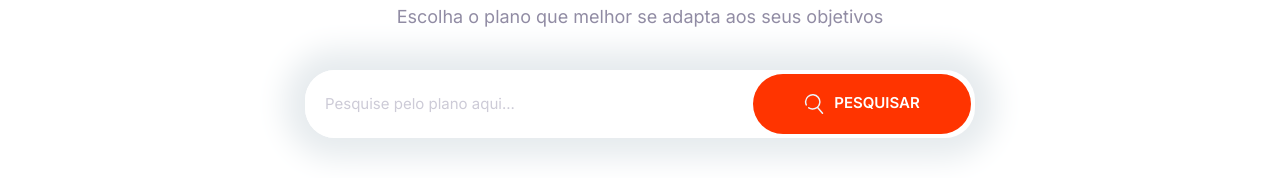
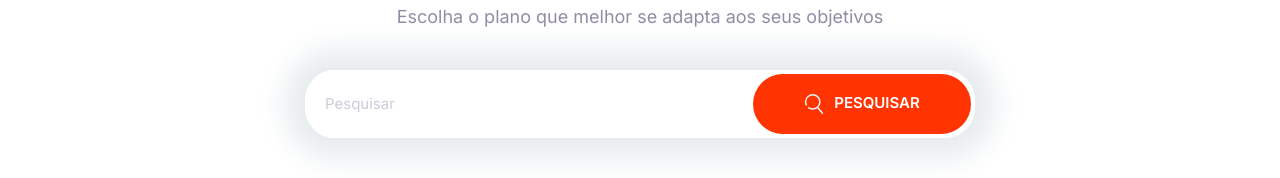
Before and after one commit to helenapedro/Expertise, a website built with Parcel: page index.html in a window 1280 px wide. Shown: the part 734-912 px from the top of the page. Built offline with nearby package versions, Linux system fonts and the light colour scheme.

Commit message:
new commit

```diff
--- a/index.html
+++ b/index.html
@@ -69,7 +69,7 @@
         <input
           type="text"
           class="input"
-          placeholder="Pesquise pelo plano aqui..."
+          placeholder="Pesquisar"
         />
         <button class="btn btn--accent">
           <svg class="icon icon--white">
```
